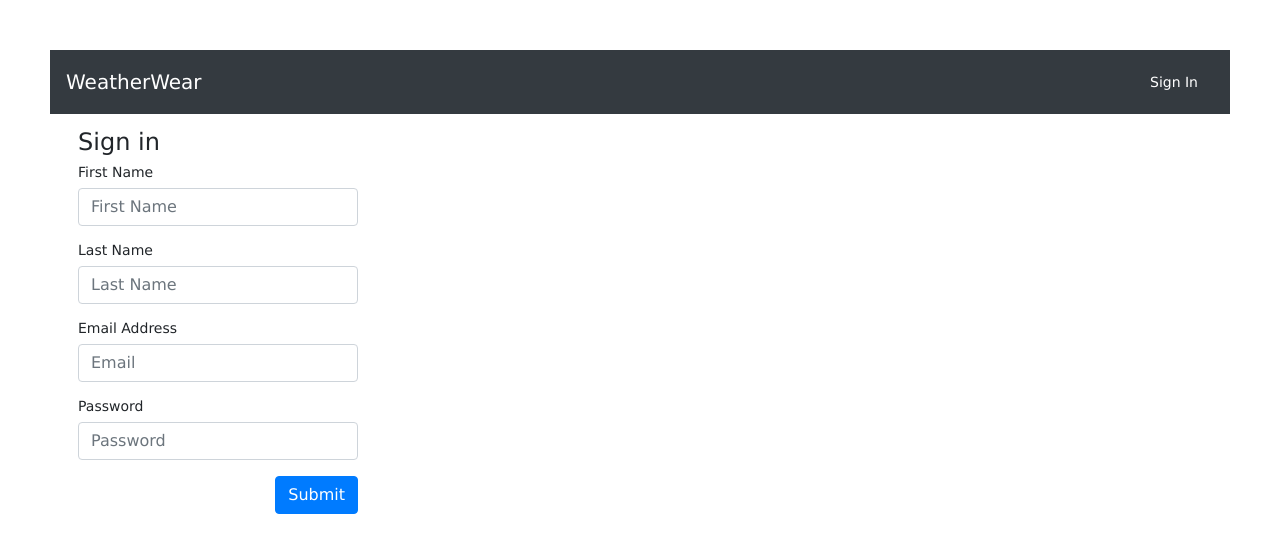
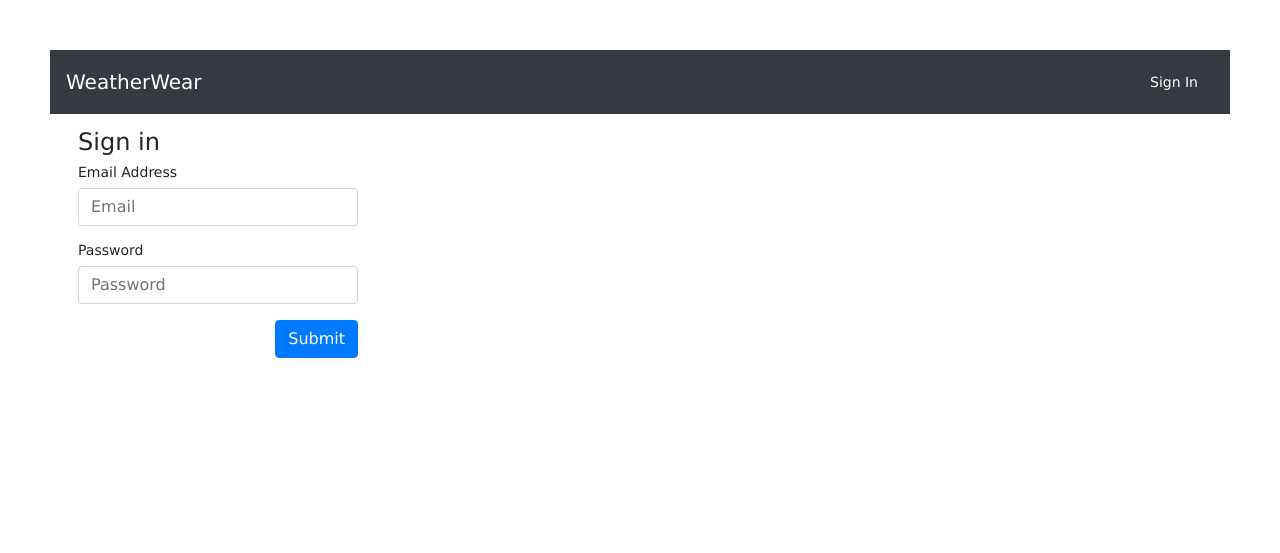
Before and after one commit to bevyip/WeatherWear, a Node server app: page /login in a window 1280 px wide. Shown: the top 553 px of the page. Run offline with Node 20, Linux system fonts and the light colour scheme; some libraries are stand-ins or nearby versions.

Commit message:
login/ signup works

```diff
--- a/models/user.js
+++ b/models/user.js
@@ -20,7 +20,7 @@ UserSchema.pre('save', function(next) {
   })
 });
 
-UserSchema.statics.authenticate = function(firstname, lastname, email, password, next) {
+UserSchema.statics.authenticate = function(email, password, next) {
   User.findOne({ email: email })
     .exec(function (err, user) {
       if (err) {
--- a/routes/index.js
+++ b/routes/index.js
@@ -1,5 +1,6 @@
 var express = require('express');
 var router = express.Router();
+var User = require('../models/user');
 
 // set layout variables
 router.use(function(req, res, next) {
@@ -11,6 +12,7 @@ router.use(function(req, res, next) {
 
 // home page
 router.get('/', (req, res, next) => {
+  console.log(req.session.userId);
   const currentUserId = req.session.userId;
 
   res.render('index', { title: 'WeatherWear', currentUserId: currentUserId });
@@ -19,13 +21,6 @@ router.get('/', (req, res, next) => {
 // login
 router.get('/login', (req, res, next) => {
   res.render('login');
-});
-
-router.post('/login', (req, res, next) => {
-  console.log('logging in!');
-  console.log(req.body);
-
-  res.redirect('/');
 });
 
 // POST login
--- a/views/login.hbs
+++ b/views/login.hbs
@@ -2,16 +2,6 @@
   <legend>Sign in</legend>
 
   <div class="section sign-in-content">
-    <div class="form-group">
-      <label for="user-firstname">First Name</label>
-      <input type="text" name="firstname" class="form-control" id="user-firstname" placeholder="First Name">
-    </div>
-
-    <div class="form-group">
-      <label for="user-lastname">Last Name</label>
-      <input type="text" name="lastname" class="form-control" id="user-lastname" placeholder="Last Name">
-    </div>
-
     <div class="form-group">
       <label for="user-email">Email Address</label>
       <input type="text" name="email" class="form-control" id="user-email" placeholder="Email">
```
